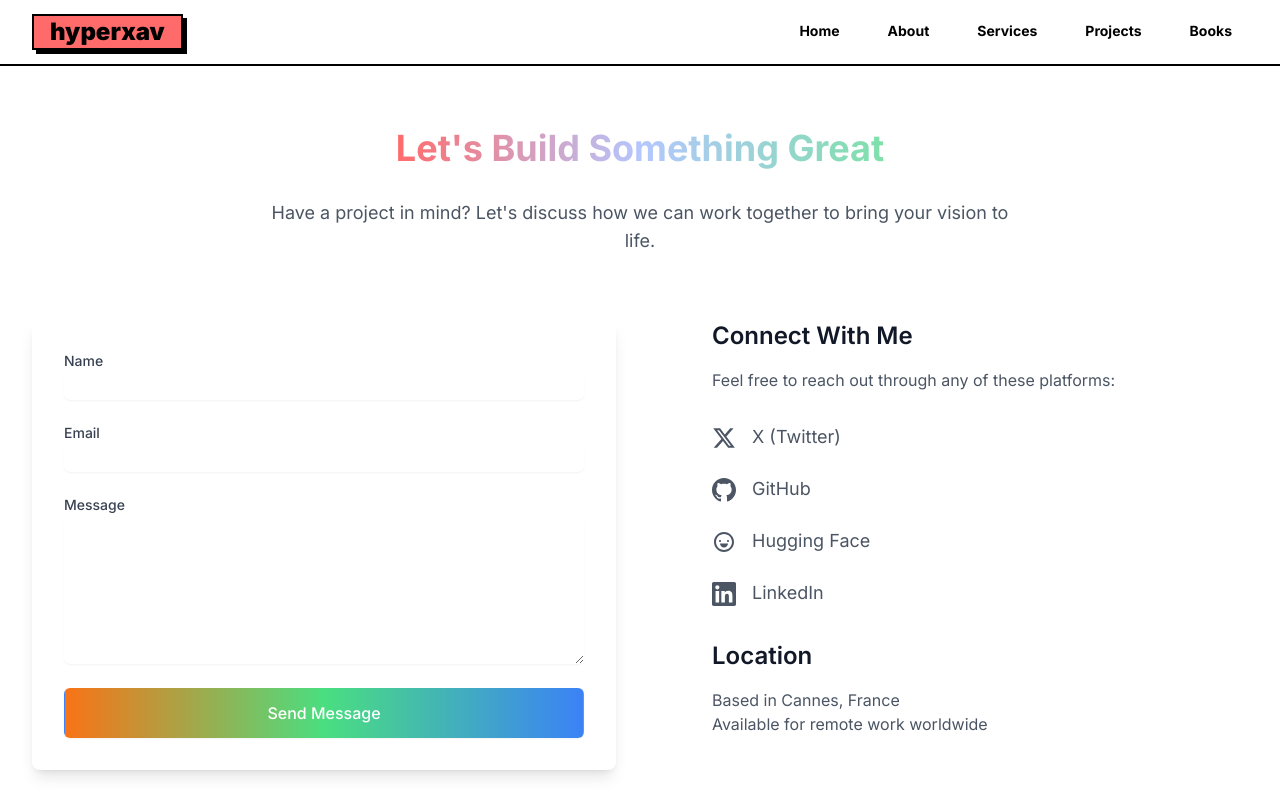
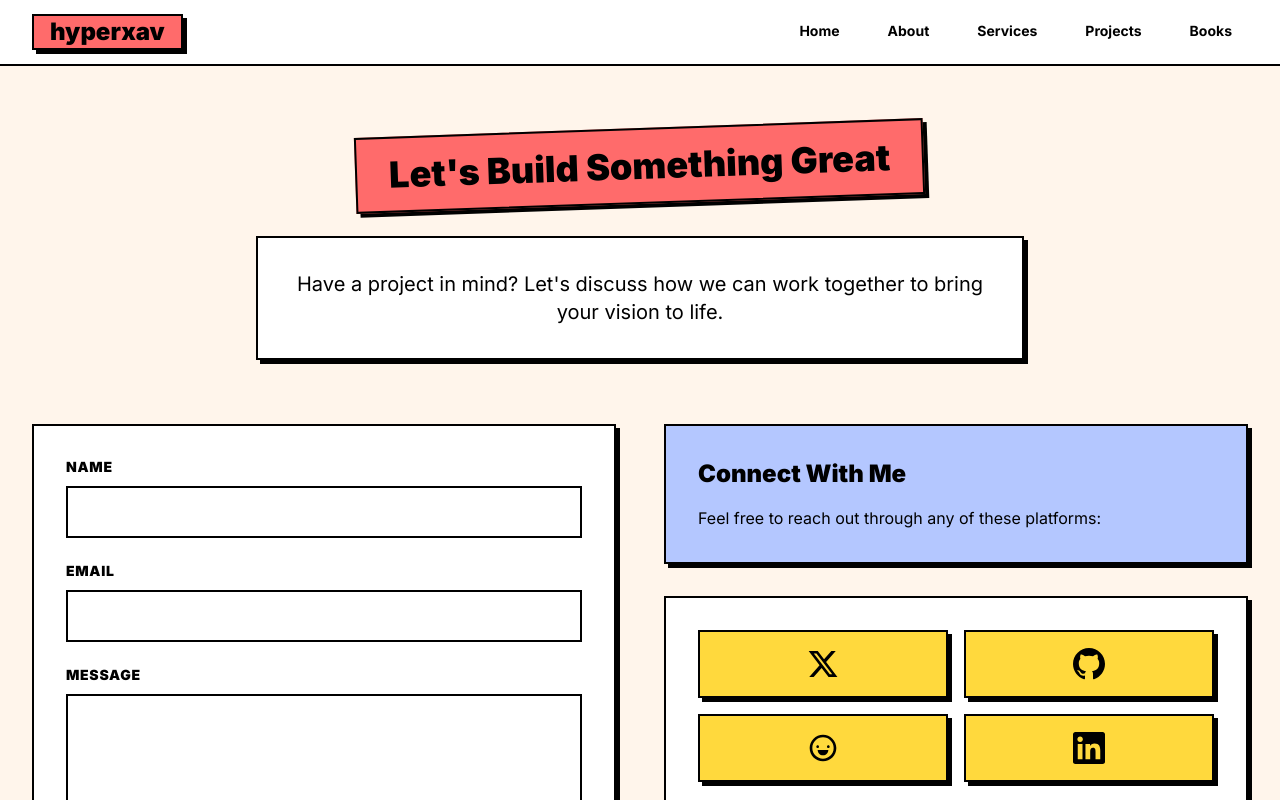
Before and after one commit to hyperxav/personal-website, a Next.js app: page /contact in a window 1280 px wide. Shown: the top 800 px of the page. Built offline with nearby package versions, Linux system fonts and the light colour scheme.

Commit message:
feat: update contact page to neo-brutalist design

```diff
--- a/src/app/contact/page.tsx
+++ b/src/app/contact/page.tsx
@@ -8,7 +8,7 @@ const socialLinks = [
     name: 'X (Twitter)',
     href: 'https://twitter.com/HyperXav',
     icon: (
-      <svg viewBox="0 0 24 24" className="h-6 w-6 fill-current">
+      <svg viewBox="0 0 24 24" className="h-8 w-8 fill-current">
         <path d="M18.244 2.25h3.308l-7.227 8.26 8.502 11.24H16.17l-5.214-6.817L4.99 21.75H1.68l7.73-8.835L1.254 2.25H8.08l4.713 6.231zm-1.161 17.52h1.833L7.084 4.126H5.117z" />
       </svg>
     )
@@ -17,7 +17,7 @@ const socialLinks = [
     name: 'GitHub',
     href: 'https://github.com/hyperxav',
     icon: (
-      <svg viewBox="0 0 24 24" className="h-6 w-6 fill-current">
+      <svg viewBox="0 0 24 24" className="h-8 w-8 fill-current">
         <path d="M12 0c-6.626 0-12 5.373-12 12 0 5.302 3.438 9.8 8.207 11.387.599.111.793-.261.793-.577v-2.234c-3.338.726-4.033-1.416-4.033-1.416-.546-1.387-1.333-1.756-1.333-1.756-1.089-.745.083-.729.083-.729 1.205.084 1.839 1.237 1.839 1.237 1.07 1.834 2.807 1.304 3.492.997.107-.775.418-1.305.762-1.604-2.665-.305-5.467-1.334-5.467-5.931 0-1.311.469-2.381 1.236-3.221-.124-.303-.535-1.524.117-3.176 0 0 1.008-.322 3.301 1.23.957-.266 1.983-.399 3.003-.404 1.02.005 2.047.138 3.006.404 2.291-1.552 3.297-1.23 3.297-1.23.653 1.653.242 2.874.118 3.176.77.84 1.235 1.911 1.235 3.221 0 4.609-2.807 5.624-5.479 5.921.43.372.823 1.102.823 2.222v3.293c0 .319.192.694.801.576 4.765-1.589 8.199-6.086 8.199-11.386 0-6.627-5.373-12-12-12z"/>
       </svg>
     )
@@ -26,7 +26,7 @@ const socialLinks = [
     name: 'Hugging Face',
     href: 'https://huggingface.co/hyperxav',
     icon: (
-      <svg viewBox="0 0 24 24" className="h-6 w-6 fill-current">
+      <svg viewBox="0 0 24 24" className="h-8 w-8 fill-current">
         <path d="M12 2C6.48 2 2 6.48 2 12s4.48 10 10 10 10-4.48 10-10S17.52 2 12 2zm0 18c-4.41 0-8-3.59-8-8s3.59-8 8-8 8 3.59 8 8-3.59 8-8 8zm-4-8c.55 0 1-.45 1-1s-.45-1-1-1-1 .45-1 1 .45 1 1 1zm8 0c.55 0 1-.45 1-1s-.45-1-1-1-1 .45-1 1 .45 1 1 1zm-4 5.5c2.21 0 4-1.79 4-4h-8c0 2.21 1.79 4 4 4z"/>
       </svg>
     )
@@ -35,7 +35,7 @@ const socialLinks = [
     name: 'LinkedIn',
     href: 'https://linkedin.com/in/hyperxav',
     icon: (
-      <svg viewBox="0 0 24 24" className="h-6 w-6 fill-current">
+      <svg viewBox="0 0 24 24" className="h-8 w-8 fill-current">
         <path d="M20.447 20.452h-3.554v-5.569c0-1.328-.027-3.037-1.852-3.037-1.853 0-2.136 1.445-2.136 2.939v5.667H9.351V9h3.414v1.561h.046c.477-.9 1.637-1.85 3.37-1.85 3.601 0 4.267 2.37 4.267 5.455v6.286zM5.337 7.433c-1.144 0-2.063-.926-2.063-2.065 0-1.138.92-2.063 2.063-2.063 1.14 0 2.064.925 2.064 2.063 0 1.139-.925 2.065-2.064 2.065zm1.782 13.019H3.555V9h3.564v11.452zM22.225 0H1.771C.792 0 0 .774 0 1.729v20.542C0 23.227.792 24 1.771 24h20.451C23.2 24 24 23.227 24 22.271V1.729C24 .774 23.2 0 22.222 0h.003z"/>
       </svg>
     )
@@ -63,19 +63,28 @@ export default function Contact() {
   }
 
   return (
-    <div className="min-h-screen pt-32 pb-16 px-4 sm:px-6 lg:px-8">
+    <div className="min-h-screen pt-32 pb-16 px-4 sm:px-6 lg:px-8 bg-[#FFF5EB]">
       <div className="max-w-7xl mx-auto">
         <motion.div
           initial={{ opacity: 0, y: 20 }}
           animate={{ opacity: 1, y: 0 }}
           transition={{ duration: 0.8 }}
         >
-          <h1 className="text-4xl font-bold mb-8 text-center">
-            <span className="gradient-text">Let's Build Something Great</span>
+          <div className="text-center mb-16">
+            <motion.div
+              className="neo-brutalist-red inline-block px-8 py-4 transform rotate-[-2deg] mb-8"
+            >
+              <h1 className="text-4xl font-black text-black">
+                Let's Build Something Great
               </h1>
-          <p className="text-lg text-gray-600 dark:text-gray-400 text-center mb-16 max-w-3xl mx-auto">
+            </motion.div>
+
+            <div className="neo-brutalist-white p-8 max-w-3xl mx-auto">
+              <p className="text-xl text-black">
                 Have a project in mind? Let's discuss how we can work together to bring your vision to life.
               </p>
+            </div>
+          </div>
 
           <div className="grid grid-cols-1 lg:grid-cols-2 gap-12">
             {/* Contact Form */}
@@ -83,11 +92,11 @@ export default function Contact() {
               initial={{ opacity: 0, x: -20 }}
               animate={{ opacity: 1, x: 0 }}
               transition={{ duration: 0.8, delay: 0.2 }}
-              className="bg-white dark:bg-gray-800 rounded-lg shadow-lg p-8"
+              className="neo-brutalist-white p-8"
             >
               <form onSubmit={handleSubmit} className="space-y-6">
                 <div>
-                  <label htmlFor="name" className="block text-sm font-medium text-gray-700 dark:text-gray-300">
+                  <label htmlFor="name" className="block text-sm font-black text-black uppercase tracking-wider mb-2">
                     Name
                   </label>
                   <input
@@ -97,12 +106,12 @@ export default function Contact() {
                     value={formData.name}
                     onChange={handleChange}
                     required
-                    className="mt-1 block w-full rounded-md border-gray-300 dark:border-gray-700 shadow-sm focus:border-blue-500 focus:ring-blue-500 dark:bg-gray-700 dark:text-white"
+                    className="w-full px-4 py-3 border-2 border-black focus:outline-none focus:ring-2 focus:ring-[#FF6B6B] bg-white"
                   />
                 </div>
 
                 <div>
-                  <label htmlFor="email" className="block text-sm font-medium text-gray-700 dark:text-gray-300">
+                  <label htmlFor="email" className="block text-sm font-black text-black uppercase tracking-wider mb-2">
                     Email
                   </label>
                   <input
@@ -112,12 +121,12 @@ export default function Contact() {
                     value={formData.email}
                     onChange={handleChange}
                     required
-                    className="mt-1 block w-full rounded-md border-gray-300 dark:border-gray-700 shadow-sm focus:border-blue-500 focus:ring-blue-500 dark:bg-gray-700 dark:text-white"
+                    className="w-full px-4 py-3 border-2 border-black focus:outline-none focus:ring-2 focus:ring-[#FF6B6B] bg-white"
                   />
                 </div>
 
                 <div>
-                  <label htmlFor="message" className="block text-sm font-medium text-gray-700 dark:text-gray-300">
+                  <label htmlFor="message" className="block text-sm font-black text-black uppercase tracking-wider mb-2">
                     Message
                   </label>
                   <textarea
@@ -127,15 +136,15 @@ export default function Contact() {
                     onChange={handleChange}
                     required
                     rows={6}
-                    className="mt-1 block w-full rounded-md border-gray-300 dark:border-gray-700 shadow-sm focus:border-blue-500 focus:ring-blue-500 dark:bg-gray-700 dark:text-white"
+                    className="w-full px-4 py-3 border-2 border-black focus:outline-none focus:ring-2 focus:ring-[#FF6B6B] bg-white"
                   />
                 </div>
 
                 <button
                   type="submit"
-                  className="w-full inline-flex justify-center py-3 px-6 border border-transparent shadow-sm text-base font-medium rounded-md text-white bg-gradient-to-r from-orange-500 via-green-400 to-blue-500 hover:from-orange-600 hover:via-green-500 hover:to-blue-600 focus:outline-none focus:ring-2 focus:ring-offset-2 focus:ring-blue-500 transition-all duration-200"
+                  className="neo-brutalist-red w-full text-black text-lg font-black px-8 py-4"
                 >
-                  Send Message
+                  Send Message →
                 </button>
               </form>
             </motion.div>
@@ -145,40 +154,40 @@ export default function Contact() {
               initial={{ opacity: 0, x: 20 }}
               animate={{ opacity: 1, x: 0 }}
               transition={{ duration: 0.8, delay: 0.4 }}
-              className="lg:pl-12"
             >
               <div className="space-y-8">
-                <div>
-                  <h2 className="text-2xl font-semibold text-gray-900 dark:text-white mb-4">
+                <div className="neo-brutalist-blue p-8">
+                  <h2 className="text-2xl font-black text-black mb-4">
                     Connect With Me
                   </h2>
-                  <p className="text-gray-600 dark:text-gray-400">
+                  <p className="text-black">
                     Feel free to reach out through any of these platforms:
                   </p>
                 </div>
 
-                <div className="space-y-6">
+                <div className="neo-brutalist-white p-8">
+                  <div className="grid grid-cols-2 gap-4">
                     {socialLinks.map((link) => (
                       <a
                         key={link.name}
                         href={link.href}
                         target="_blank"
                         rel="noopener noreferrer"
-                      className="flex items-center space-x-4 text-gray-600 dark:text-gray-400 hover:text-gray-900 dark:hover:text-white transition-colors group"
+                        className="neo-brutalist-yellow p-4 flex items-center justify-center transform transition-transform duration-200 hover:rotate-2"
                       >
-                      <span className="transform transition-transform duration-200 group-hover:scale-110">
+                        <span className="text-black">
                           {link.icon}
                         </span>
-                      <span className="text-lg">{link.name}</span>
                       </a>
                     ))}
                   </div>
+                </div>
 
-                <div>
-                  <h2 className="text-2xl font-semibold text-gray-900 dark:text-white mb-4">
+                <div className="neo-brutalist-green p-8">
+                  <h2 className="text-2xl font-black text-black mb-4">
                     Location
                   </h2>
-                  <p className="text-gray-600 dark:text-gray-400">
+                  <p className="text-black">
                     Based in Cannes, France<br />
                     Available for remote work worldwide
                   </p>
```
Lines whose indentation alone changed are shown as unchanged.
